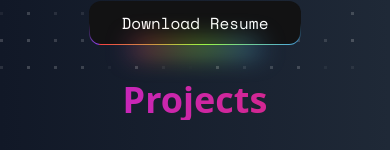
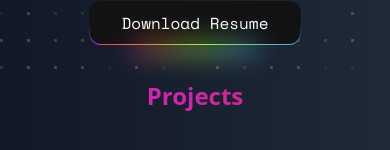
Before and after one commit to kamolesh97/portfolio-template, a Next.js app: page / in a window 390 px wide. Shown: the part 744-894 px from the top of the page. Built offline with nearby package versions, Linux system fonts and the light colour scheme.

Commit message:
font size change

```diff
--- a/src/app/Projects.jsx
+++ b/src/app/Projects.jsx
@@ -53,7 +53,7 @@ const projects = [
 const Projects = () => {
   return (
     <div className="space-y-10 px-6 md:px-0">
-      <p className="whitespace-break-spaces bg-gradient-to-r from-fuchsia-600 to-pink-600 bg-clip-text text-center font-sans text-4xl font-bold text-transparent md:mt-8 md:text-5xl">
+      <p className="whitespace-break-spaces bg-gradient-to-r from-fuchsia-600 to-pink-600 bg-clip-text text-center font-sans text-2xl font-bold text-transparent md:mt-8 md:text-5xl">
         Projects
       </p>
       <div className="grid grid-cols-1 gap-6 md:grid-cols-3">
--- a/src/app/Skills.jsx
+++ b/src/app/Skills.jsx
@@ -268,7 +268,7 @@ const Skills = () => {
 
   return (
     <div className="animate-fade-in w-full space-y-10">
-      <p className="whitespace-break-spaces bg-gradient-to-r from-fuchsia-600 to-pink-600 bg-clip-text text-center font-sans text-4xl font-bold text-transparent md:mt-8 md:text-5xl">
+      <p className="whitespace-break-spaces bg-gradient-to-r from-fuchsia-600 to-pink-600 bg-clip-text text-center font-sans text-2xl font-bold text-transparent md:mt-8 md:text-5xl">
         Technical Skills
       </p>
       <div className="grid grid-cols-3 gap-3 sm:grid-cols-4 md:grid-cols-6">
```
